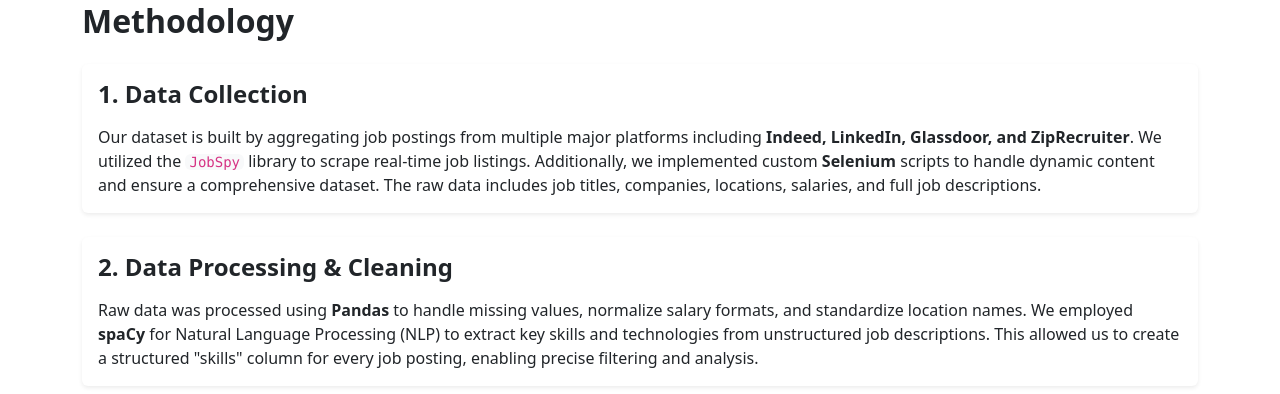
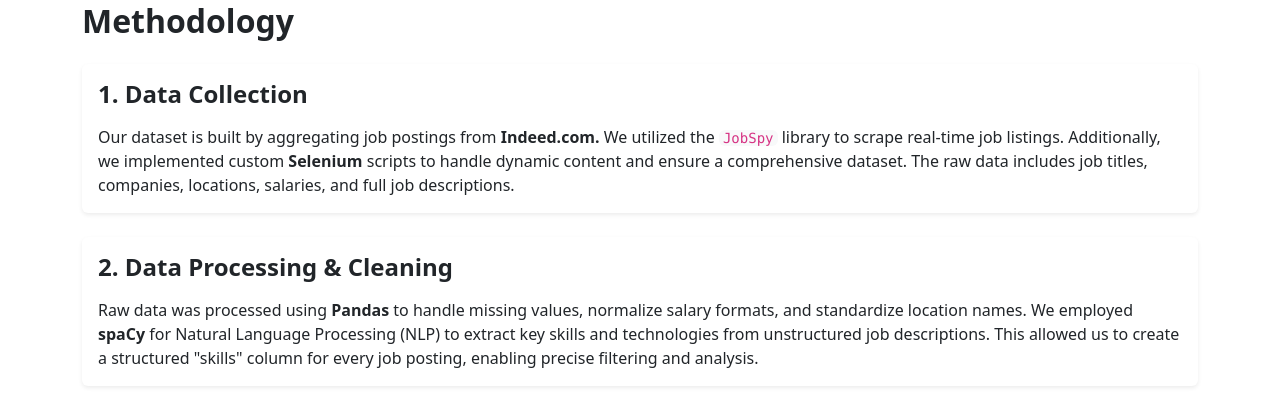
Before and after one commit to khfong26/Sta160-Group-Project, a Python web app: template src/website/templates/methodology.html in a window 1280 px wide. Shown: the part 206-600 px from the top of the page. Run offline with Jinja, Linux system fonts and the light colour scheme; the template is opened without the code that fills it, so the values that code supplies are empty; some libraries are stand-ins or nearby versions.

Commit message:
we only used indeed

```diff
--- a/src/website/templates/methodology.html
+++ b/src/website/templates/methodology.html
@@ -10,8 +10,7 @@
       <div class="card-body">
         <h4 class="card-title fw-bold mb-3">1. Data Collection</h4>
         <p class="card-text">
-          Our dataset is built by aggregating job postings from multiple major platforms including <strong>Indeed,
-            LinkedIn, Glassdoor, and ZipRecruiter</strong>.
+          Our dataset is built by aggregating job postings from <strong>Indeed.com.</strong>
           We utilized the <code class="bg-light px-1 rounded">JobSpy</code> library to scrape real-time job listings.
           Additionally, we implemented custom <strong>Selenium</strong> scripts to handle dynamic content and ensure a
           comprehensive dataset.
```
